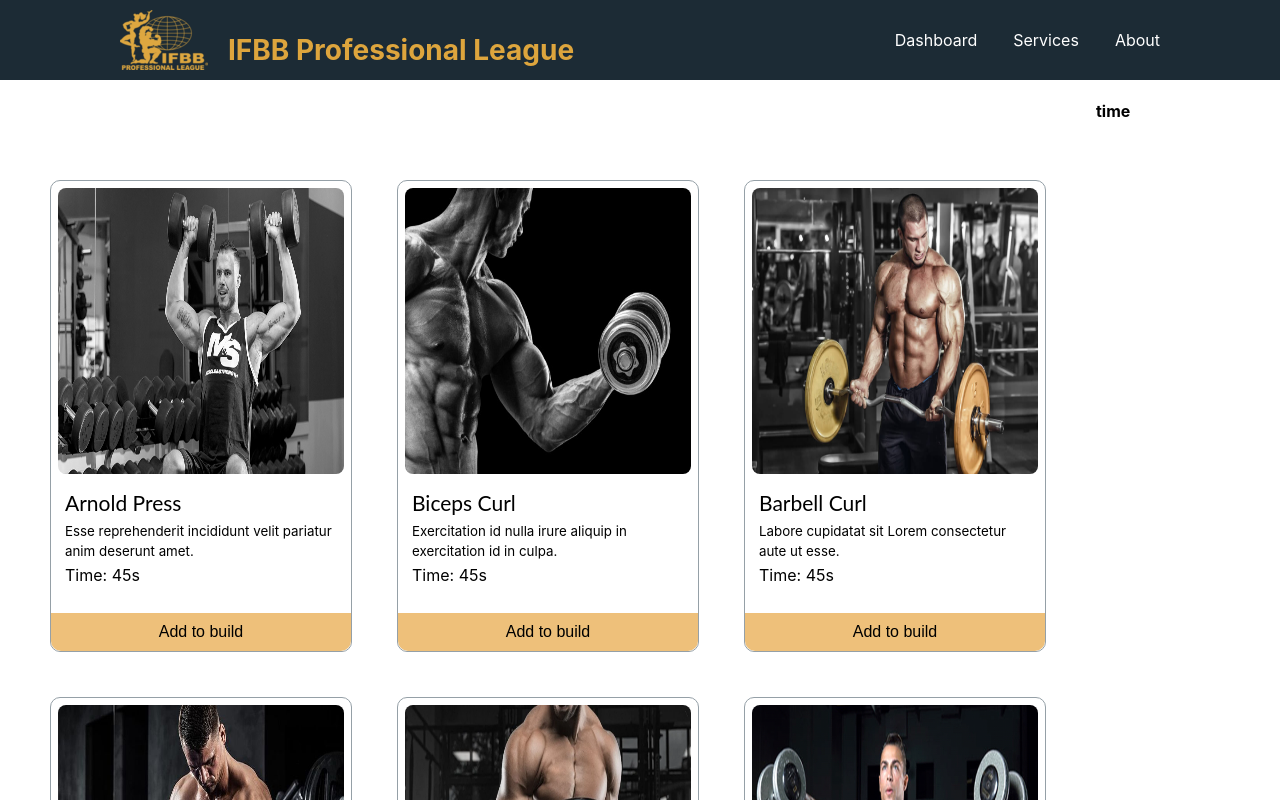
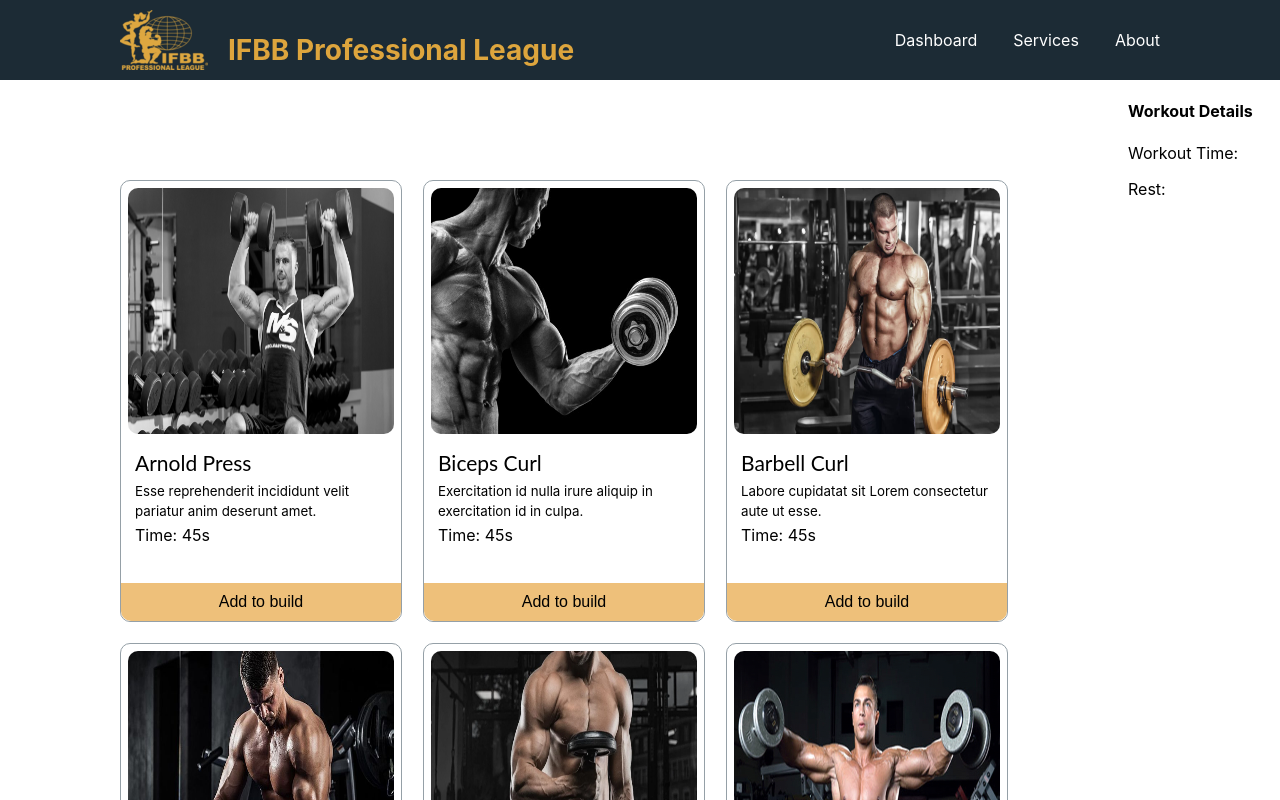
Before and after one commit to mrseeker53/ifbb-pro, a React (Create React App) app: page / in a window 1280 px wide. Shown: the top 800 px of the page. Built offline with nearby package versions, Linux system fonts and the light colour scheme.

Commit message:
added questions

```diff
--- a/src/App.js
+++ b/src/App.js
@@ -1,12 +1,14 @@
 import './App.css';
 import Activity from './components/Activity/Activity';
 import Header from './components/Header/Header'
+import Questions from './components/Questions/Questions';
 
 function App() {
   return (
     <div>
       <Header></Header>
       <Activity></Activity>
+      <Questions></Questions>
     </div>
   );
 }
--- a/src/components/Activity/Activity.css
+++ b/src/components/Activity/Activity.css
@@ -6,11 +6,15 @@
 .workouts-container {
     display: grid;
     grid-template-columns: repeat(3, 1fr);
-    gap: 45px;
-    margin: 100px 50px;
+    gap: 21px;
+    margin: 100px 120px;
 }
 
 @media screen and (max-width:576px) {
+    .activity-container {
+        grid-template-columns: repeat(1, 1fr);
+    }
+
     .workouts-container {
         grid-template-columns: repeat(1, 1fr);
     }
--- a/src/components/Activity/Activity.js
+++ b/src/components/Activity/Activity.js
@@ -4,12 +4,19 @@ import './Activity.css'
 
 const Activity = () => {
     const [workouts, setWorkouts] = useState([]);
+    const [time, setTime] = useState([]);
 
     useEffect(() => {
         fetch('data.json')
             .then(res => res.json())
             .then(data => setWorkouts(data))
     }, []);
+
+    const handleAddToBuild = (workout) => {
+        console.log(workout)
+        const newTime = [...time, workout];
+        setTime(newTime);
+    }
 
     return (
         <div className='activity-container'>
@@ -18,11 +25,15 @@ const Activity = () => {
                     workouts.map(workout => <Workout
                         key={workout.id}
                         workout={workout}
+                        handleAddToBuild={handleAddToBuild}
                     ></Workout>)
                 }
             </div>
+
             <div className="time-container">
-                <h4>time</h4>
+                <h4>Workout Details</h4>
+                <p>Workout Time: {time.time}</p>
+                <p>Rest: </p>
             </div>
         </div>
     );
--- /dev/null
+++ b/src/components/Questions/Questions.js
@@ -0,0 +1,11 @@
+import React from 'react';
+
+const Questions = () => {
+    return (
+        <div>
+
+        </div>
+    );
+};
+
+export default Questions;
--- a/src/components/Workout/Workout.css
+++ b/src/components/Workout/Workout.css
@@ -1,15 +1,15 @@
 .workout {
-    width: 300px;
-    height: 470px;
+    width: 280px;
+    height: 440px;
     border: 1px solid #95A0A7;
     border-radius: 10px;
     position: relative;
 }
 
 .workout img {
-    width: 286px;
-    height: 286px;
-    border-radius: 8px;
+    width: 266px;
+    height: 246px;
+    border-radius: 10px;
     margin: 7px;
 }
 
--- a/src/components/Workout/Workout.js
+++ b/src/components/Workout/Workout.js
@@ -13,7 +13,7 @@ const Workout = (props) => {
                 <p><small>{description}</small></p>
                 <p>Time: {time}s</p>
             </div>
-            <button onClick={() => handleAddToBuild(workout)} className='btn-build'>Add to build</button>
+            <button onClick={() => handleAddToBuild(time)} className='btn-build'>Add to build</button>
         </div>
 
     );
```
Also changed, not shown: src/components/Questions/Questions.css (added).
